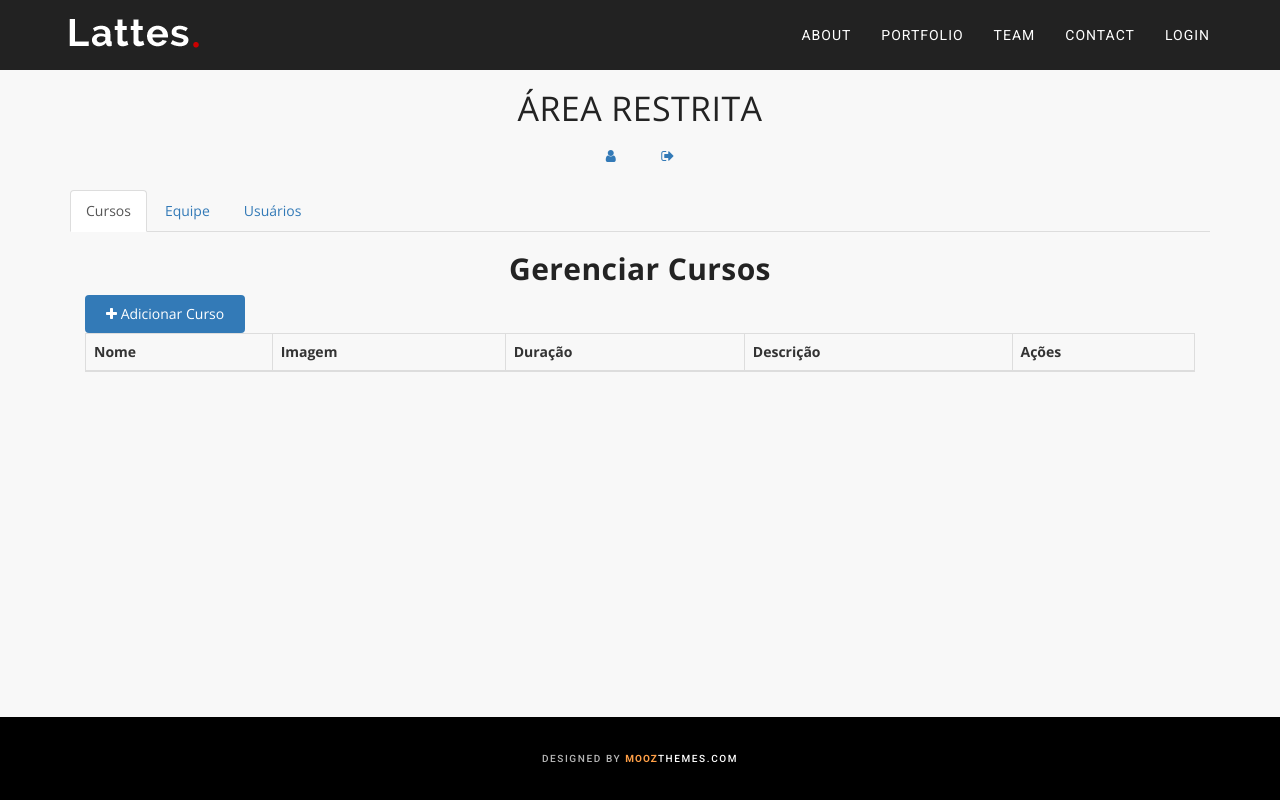
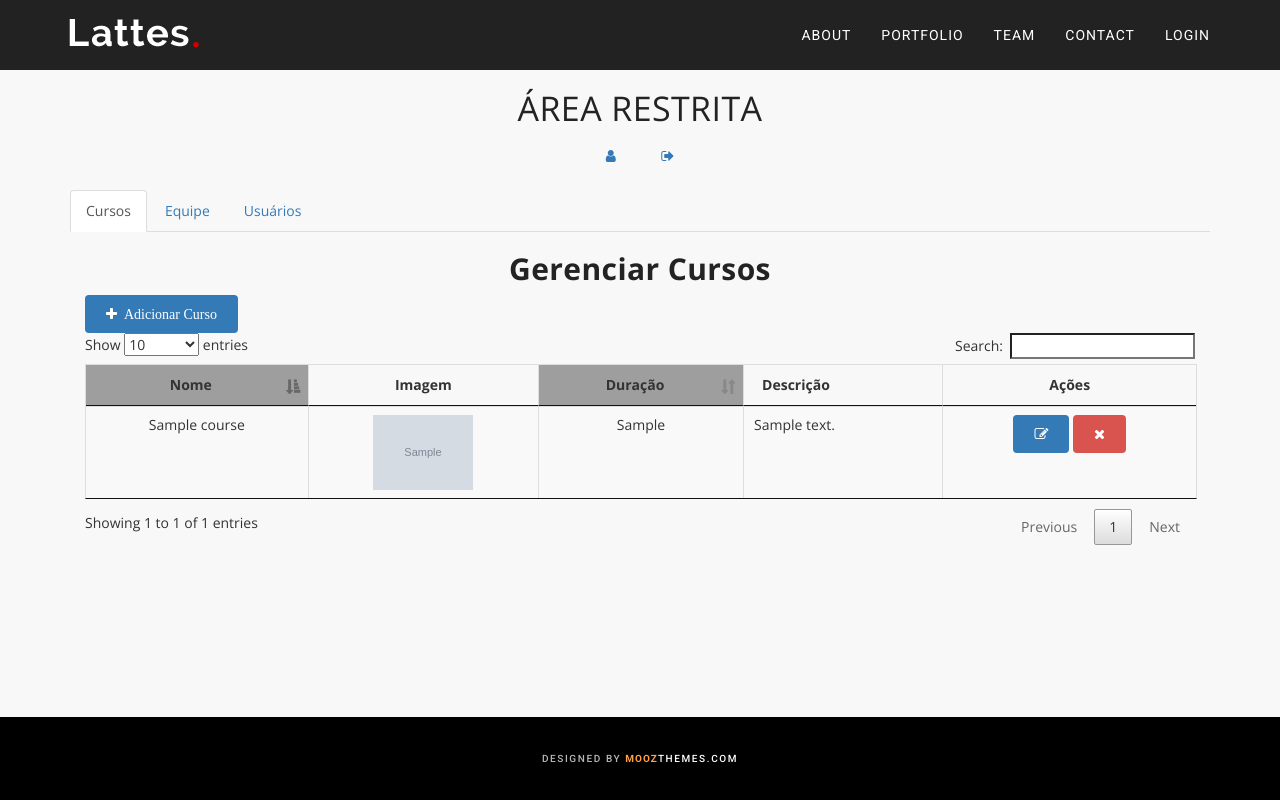
Before and after one commit to mboldrini/estudos-igniter, a CodeIgniter app: page /estudos-igniter/restrict in a window 1280 px wide. Run offline with CodeIgniter, Linux system fonts and the light colour scheme; the visitor is signed in with stand-in values (Sample User, id 1); tables that the repository leaves empty or names only in its code hold one stand-in row (values such as "Sample post"); grey boxes marked "Sample" are stand-in pictures; lists and menus that the app fills with data are empty; some libraries are stand-ins or nearby versions; some web fonts are replaced; grey boxes are pictures that could not be loaded.

Commit message:
mostrando a tabela dos cursos

```diff
--- a/application/controllers/Restrict.php
+++ b/application/controllers/Restrict.php
@@ -291,7 +291,6 @@ class Restrict extends CI_Controller {
 		echo json_encode($json);
 	}
 
-
 	public function ajax_get_user_data() {
 
 		if (!$this->input->is_ajax_request()) {
@@ -317,5 +316,55 @@ class Restrict extends CI_Controller {
 		echo json_encode($json);
 	}
 
+	public function ajax_list_course() {
+
+		if (!$this->input->is_ajax_request()) {
+			exit("Nenhum acesso de script direto permitido!");
+		}
+
+		$this->load->model("courses_model");
+		$courses = $this->courses_model->get_datatable();
+
+		$data = array();
+		foreach ($courses as $course){
+
+			$row = array();
+			$row[] = $course->course_name;
+
+			if( $course->course_img ){
+				$row[] = '<img src="'. base_url() . $course->course_img .'" style="max-height:100px;
+				max-width: 100px;">';
+			}else{
+				$row[] = "";
+			}
+
+			$row[] = $course->course_duration;
+			$row[] = '<div class="description">'. $course->course_description .'</div>';
+
+			$row[] =
+				'<div style="display: inline-block;">
+					<button class="btn btn-primary btn-edit-course" course_id="'. $course->course_id .'">
+						<i class="fa fa-edit"></i>
+					</button>
+					<button class="btn btn-danger btn-del-course" course_id="'. $course->course_id .'">
+						<i class="fa fa-times"></i>
+					</button>
+				</div>
+				';
+
+			$data[] = $row;
+
+		}
+
+		$json = array(
+			"draw" => $this->input->post("draw"),
+			"recordsTotal" => $this->courses_model->records_total(),
+			"recordsFiltered" => $this->courses_model->records_filtered(),
+			"data" => $data
+		);
+
+		echo json_encode($json);
+	}
+
 
 }/* GERAL */
--- a/application/views/restrict.php
+++ b/application/views/restrict.php
@@ -35,19 +35,18 @@
 			<div id="tab_courses" class="tab-pane active">
 				<div class="container-fluid">
           <h2 class="text-center"><strong>Gerenciar Cursos</strong></h2>
-					<a id="btn_add_course" class="btn btn-primary"><i class="fa fa-plus"></i>&nbsp;Adicionar Curso</a>
+          <a id="btn_add_course" class="btn btn-primary"><i class="fa fa-plus">&nbsp;&nbsp;Adicionar Curso</i></a>
           <table id="dt_courses" class="table table-striped table-bordered">
             <thead>
               <tr class="tableheader">
-								<th>Nome</th>
-								<th>Imagem</th>
-								<th>Duração</th>
-								<th>Descrição</th>
-								<th>Ações</th>
+                <th class="dt-center">Nome</th>
+                <th class="dt-center no-sort">Imagem</th>
+                <th class="dt-center">Duração</th>
+                <th class="no-sort">Descrição</th>
+                <th class="dt-center no-sort">Ações</th>
               </tr>
             </thead>
             <tbody>
-
             </tbody>
           </table>
 				</div>
--- a/public/js/restrict.js
+++ b/public/js/restrict.js
@@ -124,4 +124,18 @@ $(function(){
 
     console.log("loading?");
 
+    var dt_course = $("#dt_courses").DataTable({
+        "autoWidth": false,
+        "processing": true, /// mostra a tela processando ao pesquisar no db
+        "serverSite": true,
+        "ajax": {
+            "url": BASE_URL + "restrict/ajax_list_course",
+            "type": "POST",
+        },
+        "columnDefs": [
+            { targets: "no-sort", orderable: false },
+            { targets: "dt-center", className: "dt-center" },
+        ]
+    });
+
 });
```
Also changed, not shown: public/images/courses/14440897_921100737995531_4566696560649817628_n.jpg (added), public/images/courses/60618175_10219521906423632_2361547012760928256_n.jpg (added). Lines whose indentation alone changed are shown as unchanged.
